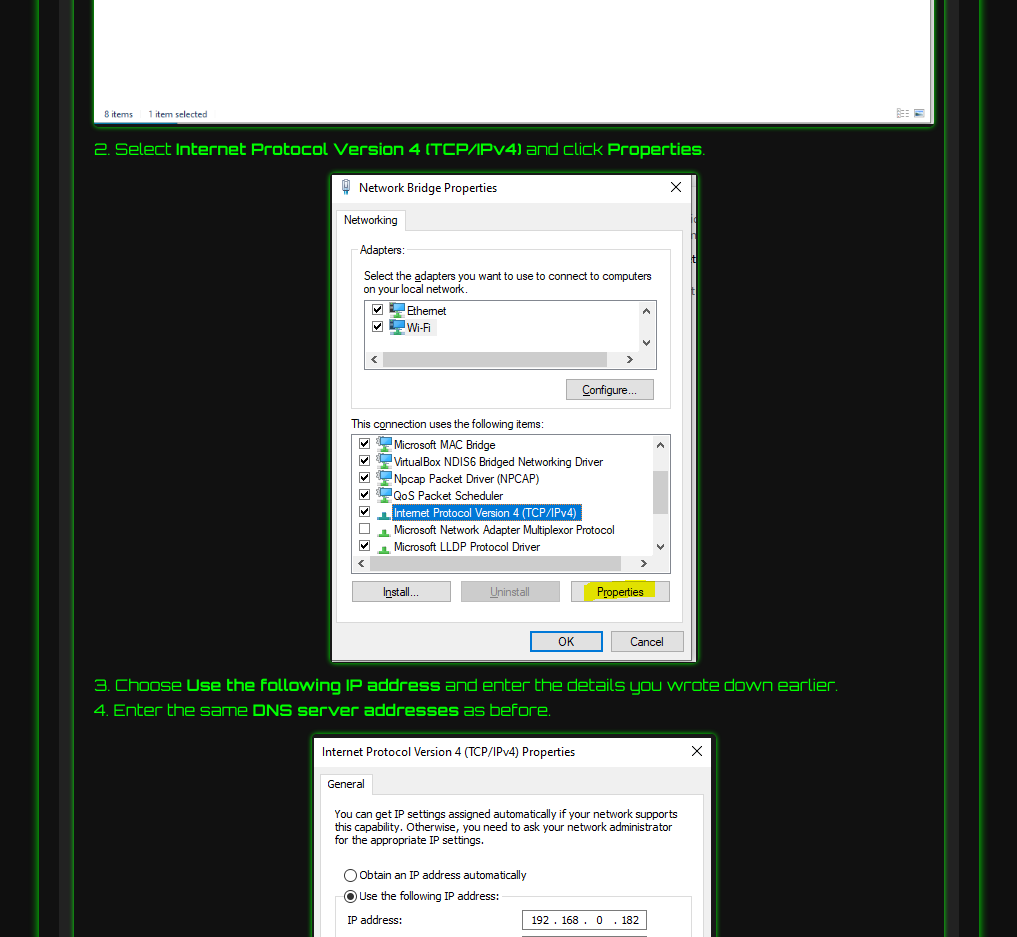
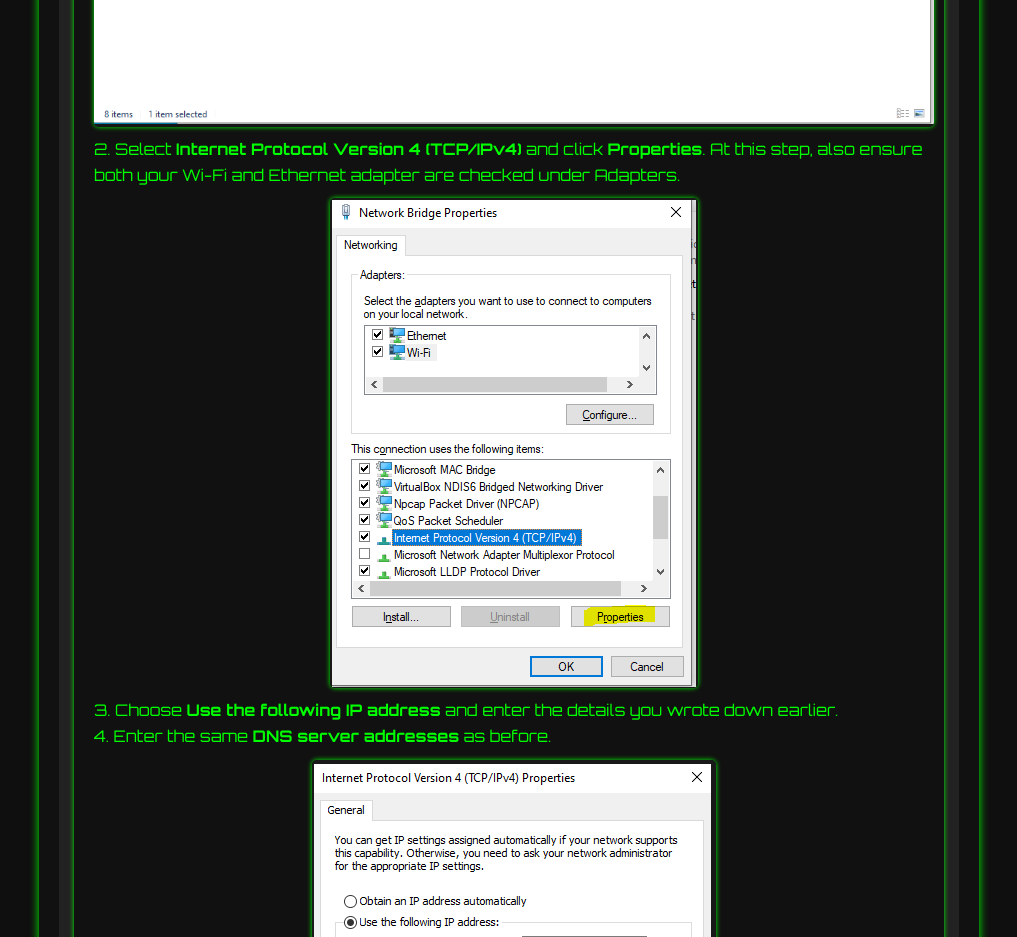
Before and after one commit to tkohlhauff/xboxwifilanbridge, a plain HTML site: page index.html in a window 1280 px wide. Shown: the part 2380-3317 px from the top of the page, without its empty margins (131-1148 px from the left). Drawn offline with Linux system fonts and the light colour scheme.

Commit message:
Update index.html

```diff
--- a/index.html
+++ b/index.html
@@ -143,7 +143,7 @@
             <ol>
                 <li>Right-click the <strong>Network Bridge</strong> and select <strong>Properties</strong>.</li>
 				<img src="image3.png" alt="Clicking properties on Bridge">
-                <li>Select <strong>Internet Protocol Version 4 (TCP/IPv4)</strong> and click <strong>Properties</strong>.</li>
+                <li>Select <strong>Internet Protocol Version 4 (TCP/IPv4)</strong> and click <strong>Properties</strong>. At this step, also ensure both your Wi-Fi and Ethernet adapter are checked under Adapters.</li>
 				<img src="image4.png" alt="Clicking ipv4">
                 <li>Choose <strong>Use the following IP address</strong> and enter the details you wrote down earlier.</li>
                 <li>Enter the same <strong>DNS server addresses</strong> as before.</li>
```
